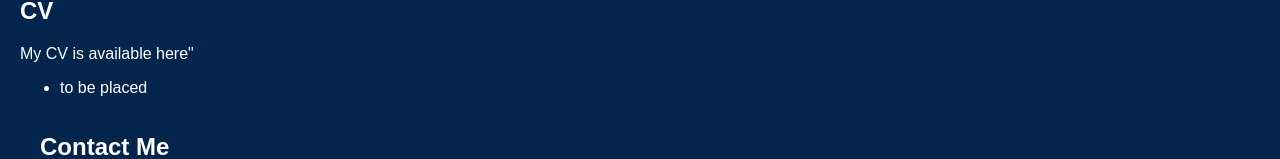
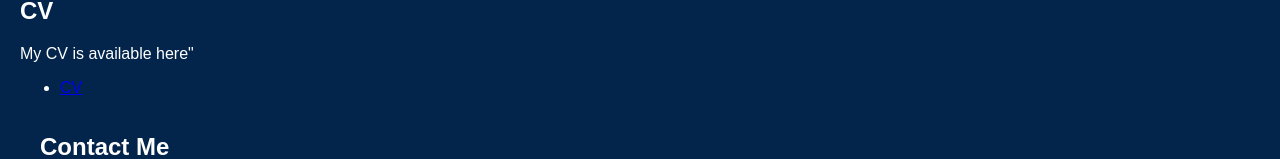
Before and after one commit to Erfan7bt/Erfan7bt.github.io, a plain HTML site: page index.html in a window 1280 px wide. Shown: the part 793-952 px from the top of the page. Drawn offline with Linux system fonts and the light colour scheme.

Commit message:
added cv pdf

```diff
--- a/index.html
+++ b/index.html
@@ -52,7 +52,7 @@
     <h2>CV</h2>
     <p>My CV is available here"</p>
     <ul>
-      <li>to be placed </li>
+      <li><a href="./Erfan_CV.pdf">CV</a></li>
     </ul>
 
   <section id="contact">
```
Also changed, not shown: 1 other file.
